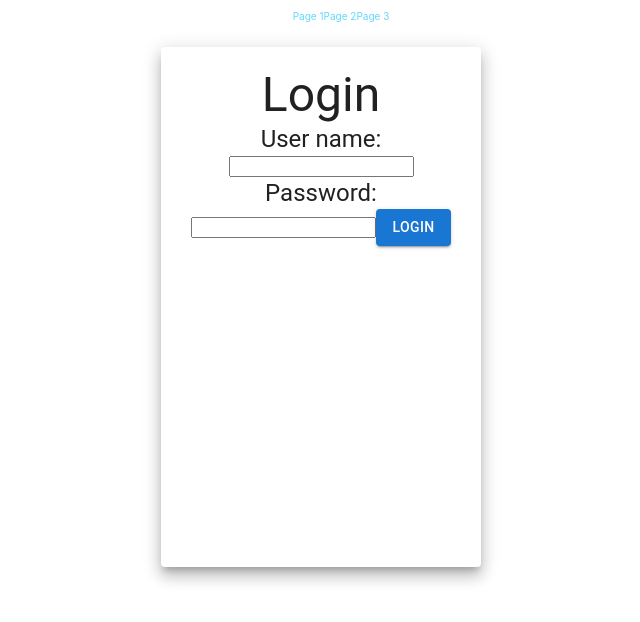
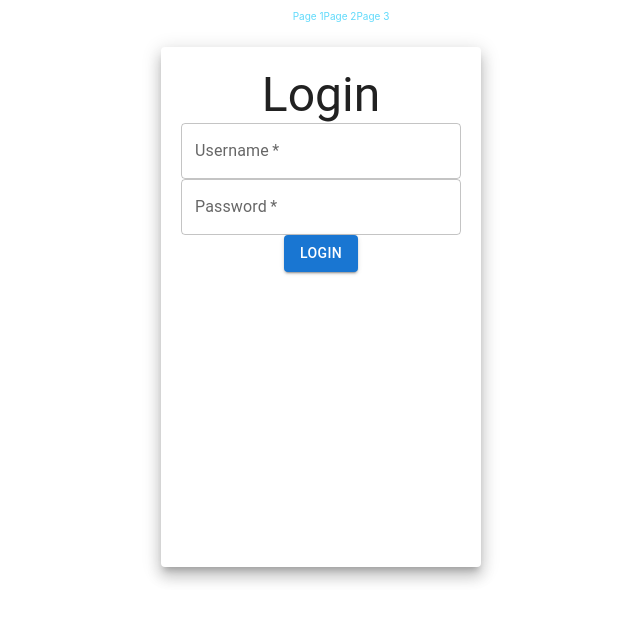
Before and after one commit to Ansh1902396/ISD-project-lnmiit, a React (Create React App) app in the folder project/: page / in a window 1280 px wide. Shown: the top 622 px of the page, without its empty margins (319-959 px from the left). Built offline with nearby package versions, Linux system fonts and the light colour scheme.

Commit message:
modified:   project/src/Login.js

```diff
--- a/project/src/Login.js
+++ b/project/src/Login.js
@@ -1,5 +1,5 @@
 import React from 'react';
-import { Button, Grid, Paper, Typography } from'@mui/material';
+import { Button, Grid, Paper, Typography,TextField } from'@mui/material';
 
 const Login = () => {
 
@@ -15,17 +15,12 @@ const Login = () => {
             <Paper elevation = {10} style = {paperStyle} >
                 <Typography variant='h3'>Login</Typography>
 
-                <form name ="Form">
-                    <label> <Typography variant = 'h5'>User name:</Typography>
-                    <input type="text" id="uname" name="uname"></input>
-                    </label>
-                    <label><Typography variant = 'h5'>Password:</Typography>
-                    <input type="text" id="pass" name="pass"></input>
-                    </label>
-                    <Button variant = "contained">
-                    <Typography variant = 'button'>Login</Typography>
-                    </Button>
-                </form>
+                <TextField  variant ="outlined" label='Username'  fullWidth required/>
+                <TextField variant ="outlined" label='Password'  type='password' fullWidth required/>
+
+                <Button type = 'submit' variant = 'contained'>
+                <Typography variant='button'>Login</Typography>
+                </Button>
             </Paper>
       </Grid>
     );
```
